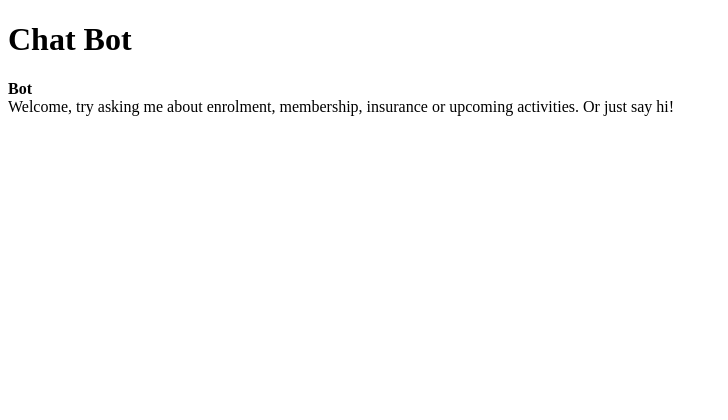
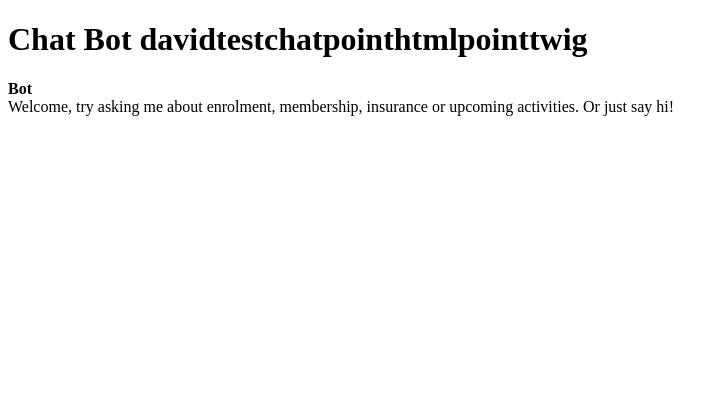
Before and after one commit to SatarAs/BenLaBenne, a Symfony app: template templates/Index/chat.html.twig in a window 1280 px wide. Shown: the top 420 px of the page, without its empty margins (0-728 px from the left). Run offline with Twig, Linux system fonts and the light colour scheme; the template is opened without the code that fills it, so the values that code supplies are empty; some libraries are stand-ins or nearby versions.

```diff
--- a/templates/Index/chat.html.twig
+++ b/templates/Index/chat.html.twig
@@ -3,7 +3,7 @@
 {% block body %}
         <div class="row">
                 <div class="col-6 offset-3 border px-2 py-2 mt-2">
-                        <h1>Chat Bot</h1>
+                        <h1>Chat Bot davidtestchatpointhtmlpointtwig</h1>
 
                         <div id="app-messages" style="height: 600px; overflow-y: scroll;">
                                 <div class="message" v-for="message in messages">
```
Also changed, not shown: templates/Index/home.html.twig (+8 -0 lines).
